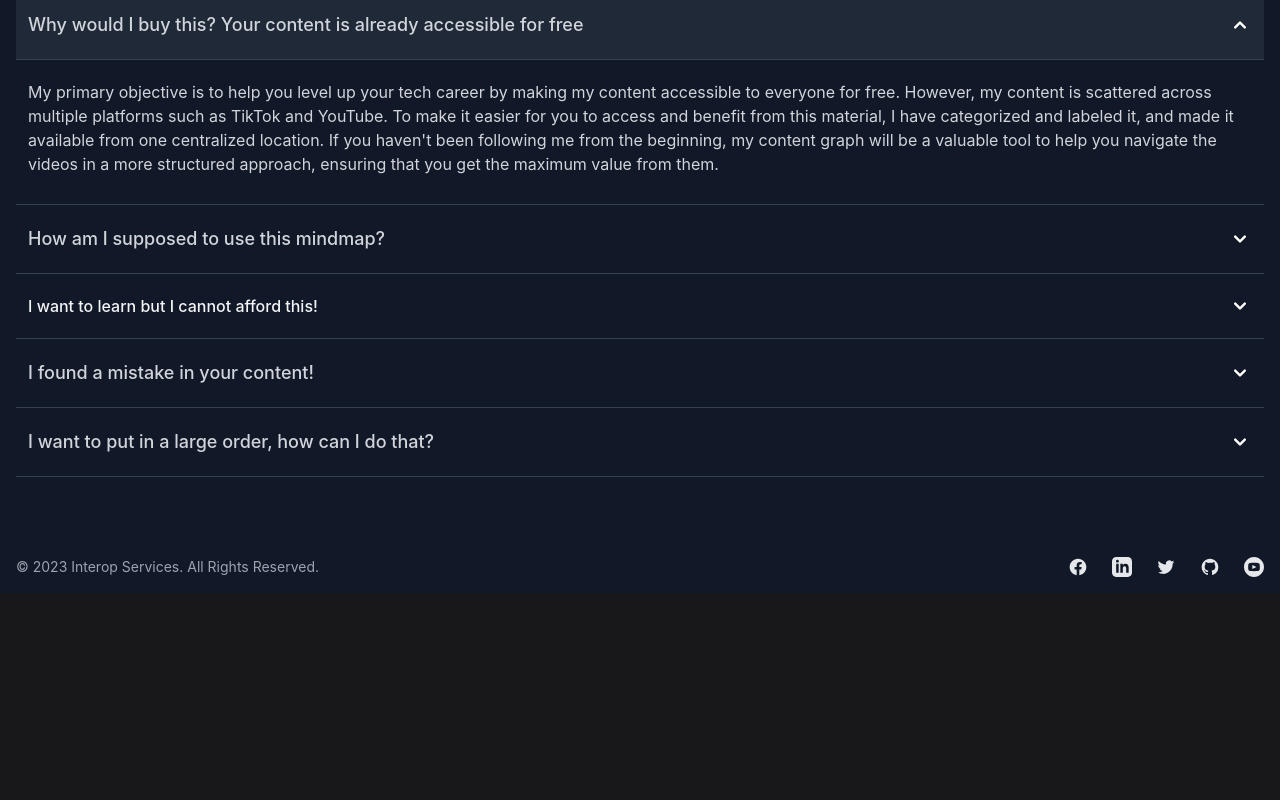
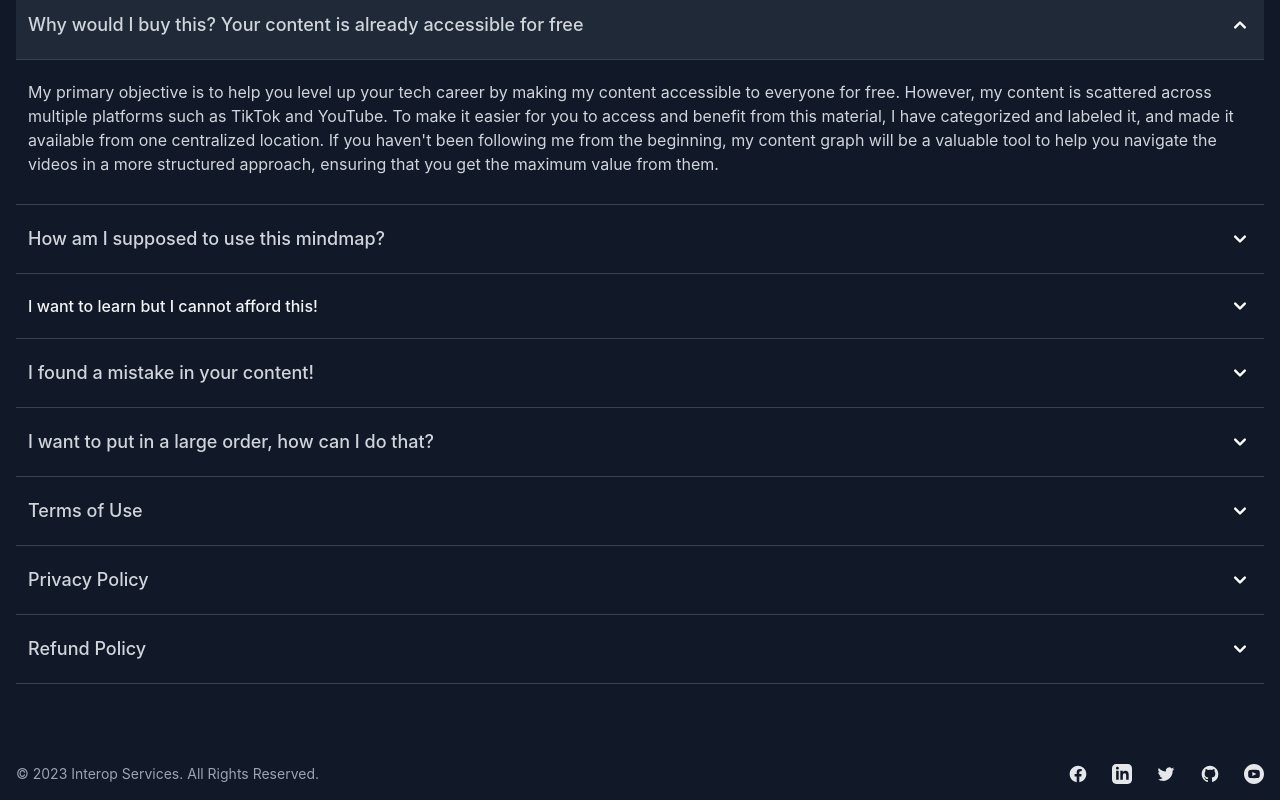
Before and after one commit to glich-stream/tkg_landing, a website: page src/index.html in a window 1280 px wide. Shown: the part 2501-3301 px from the top of the page. Before the commit the page ends 3094 px from the top, so only its background shows below. Drawn offline with nearby package versions, Linux system fonts and the light colour scheme; files that its build step writes are made by us from their sources.

Commit message:
Add terms, privacy and refund policies

```diff
--- a/src/index.html
+++ b/src/index.html
@@ -415,6 +415,72 @@
               happy to help you out!</p>
           </div>
         </div>
+        <h2 id="accordion-flush-heading-6">
+          <button type="button"
+            class="flex items-center justify-between w-full px-3 py-5 font-medium text-left text-gray-100 border-b border-gray-700"
+            data-accordion-target="#accordion-flush-body-6" aria-expanded="true" aria-controls="accordion-flush-body-6">
+            <span class="text-gray-300 text-lg">Terms of Use</span>
+            <svg data-accordion-icon class="w-6 h-6 rotate-180 shrink-0" fill="white" viewBox="0 0 20 20"
+              xmlns="http://www.w3.org/2000/svg">
+              <path fill-rule="evenodd"
+                d="M5.293 7.293a1 1 0 011.414 0L10 10.586l3.293-3.293a1 1 0 111.414 1.414l-4 4a1 1 0 01-1.414 0l-4-4a1 1 0 010-1.414z"
+                clip-rule="evenodd"></path>
+            </svg>
+          </button>
+        </h2>
+        <div id="accordion-flush-body-6" class="hidden" aria-labelledby="accordion-flush-heading-6">
+          <div class="px-3 py-5 font-light border-b border-gray-700">
+            <p class="mb-2 font-normal text-gray-300">When you use this website or make a purchase of The Knowledge
+              Graph, you agree to the following <a href="terms.pdf" target="_blank" class="font-bold underline">terms of
+                use</a>. You
+              can contact me via: <span class="font-mono bg-slate-600">contact [at]
+                interop [dot] link</span> for further clarification.
+          </div>
+        </div>
+        <h2 id="accordion-flush-heading-7">
+          <button type="button"
+            class="flex items-center justify-between w-full px-3 py-5 font-medium text-left text-gray-100 border-b border-gray-700"
+            data-accordion-target="#accordion-flush-body-7" aria-expanded="true" aria-controls="accordion-flush-body-7">
+            <span class="text-gray-300 text-lg">Privacy Policy</span>
+            <svg data-accordion-icon class="w-6 h-6 rotate-180 shrink-0" fill="white" viewBox="0 0 20 20"
+              xmlns="http://www.w3.org/2000/svg">
+              <path fill-rule="evenodd"
+                d="M5.293 7.293a1 1 0 011.414 0L10 10.586l3.293-3.293a1 1 0 111.414 1.414l-4 4a1 1 0 01-1.414 0l-4-4a1 1 0 010-1.414z"
+                clip-rule="evenodd"></path>
+            </svg>
+          </button>
+        </h2>
+        <div id="accordion-flush-body-7" class="hidden" aria-labelledby="accordion-flush-heading-7">
+          <div class="px-3 py-5 font-light border-b border-gray-700">
+            <p class="mb-2 font-normal text-gray-300">When you use this website or make a purchase of The Knowledge
+              Graph, you agree to the following <a href="privacy.pdf" target="_blank"
+                class="font-bold underline">privacy policy</a>. You
+              can contact me via: <span class="font-mono bg-slate-600">contact [at]
+                interop [dot] link</span> for further clarification.
+          </div>
+        </div>
+        <h2 id="accordion-flush-heading-8">
+          <button type="button"
+            class="flex items-center justify-between w-full px-3 py-5 font-medium text-left text-gray-100 border-b border-gray-700"
+            data-accordion-target="#accordion-flush-body-8" aria-expanded="true" aria-controls="accordion-flush-body-8">
+            <span class="text-gray-300 text-lg">Refund Policy</span>
+            <svg data-accordion-icon class="w-6 h-6 rotate-180 shrink-0" fill="white" viewBox="0 0 20 20"
+              xmlns="http://www.w3.org/2000/svg">
+              <path fill-rule="evenodd"
+                d="M5.293 7.293a1 1 0 011.414 0L10 10.586l3.293-3.293a1 1 0 111.414 1.414l-4 4a1 1 0 01-1.414 0l-4-4a1 1 0 010-1.414z"
+                clip-rule="evenodd"></path>
+            </svg>
+          </button>
+        </h2>
+        <div id="accordion-flush-body-8" class="hidden" aria-labelledby="accordion-flush-heading-8">
+          <div class="px-3 py-5 font-light border-b border-gray-700">
+            <p class="mb-2 font-normal text-gray-300">Given the nature of this digital product, I cannot offer any
+              refunds on purchases made. When you make a purchase, you agree to this <a href="refund.pdf"
+                target="_blank" class="font-bold underline">refund policy</a>. You
+              can contact me via: <span class="font-mono bg-slate-600">contact [at]
+                interop [dot] link</span> for further clarification.
+          </div>
+        </div>
       </div>
     </div>
   </section>
```
Also changed, not shown: 3 other files.
